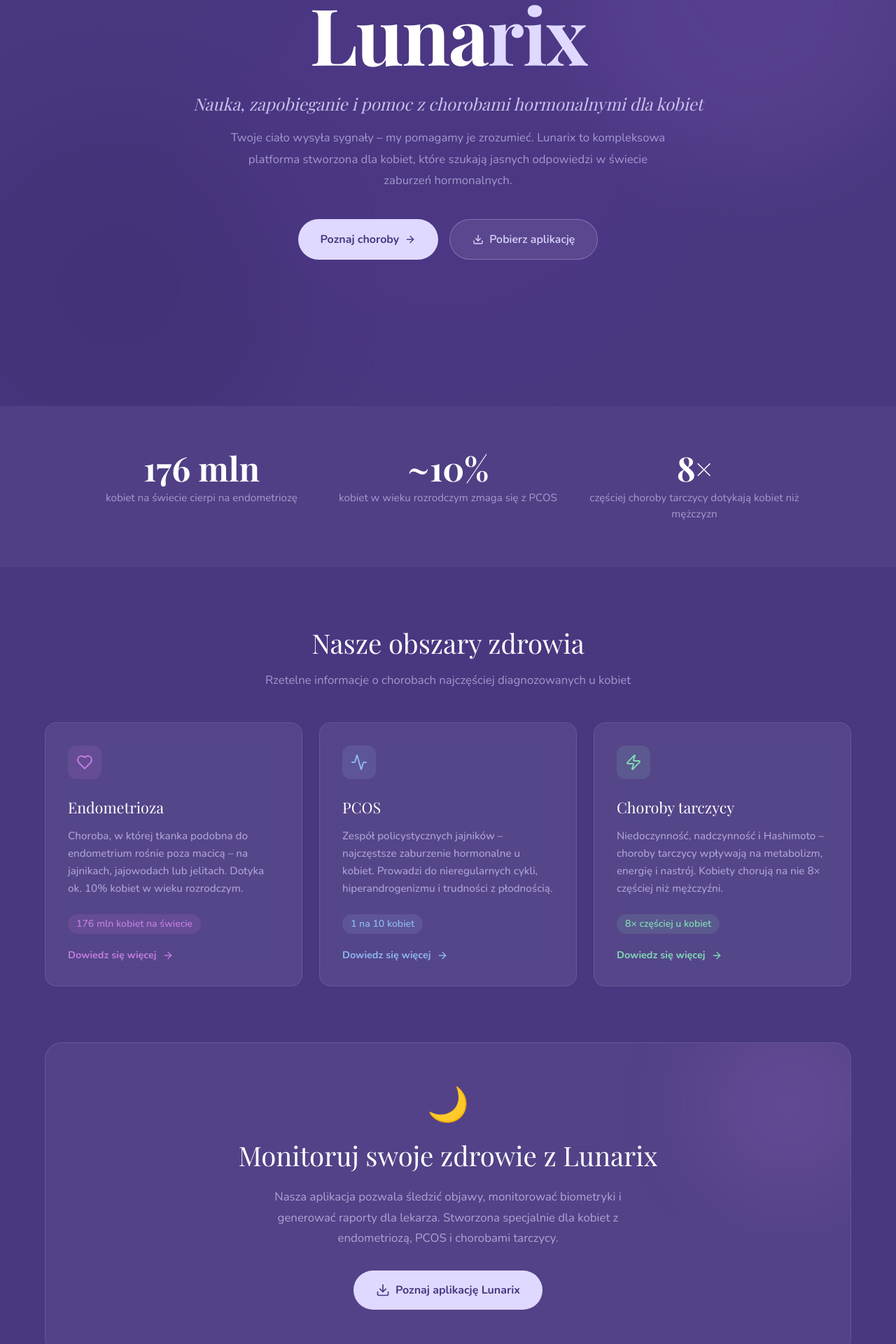
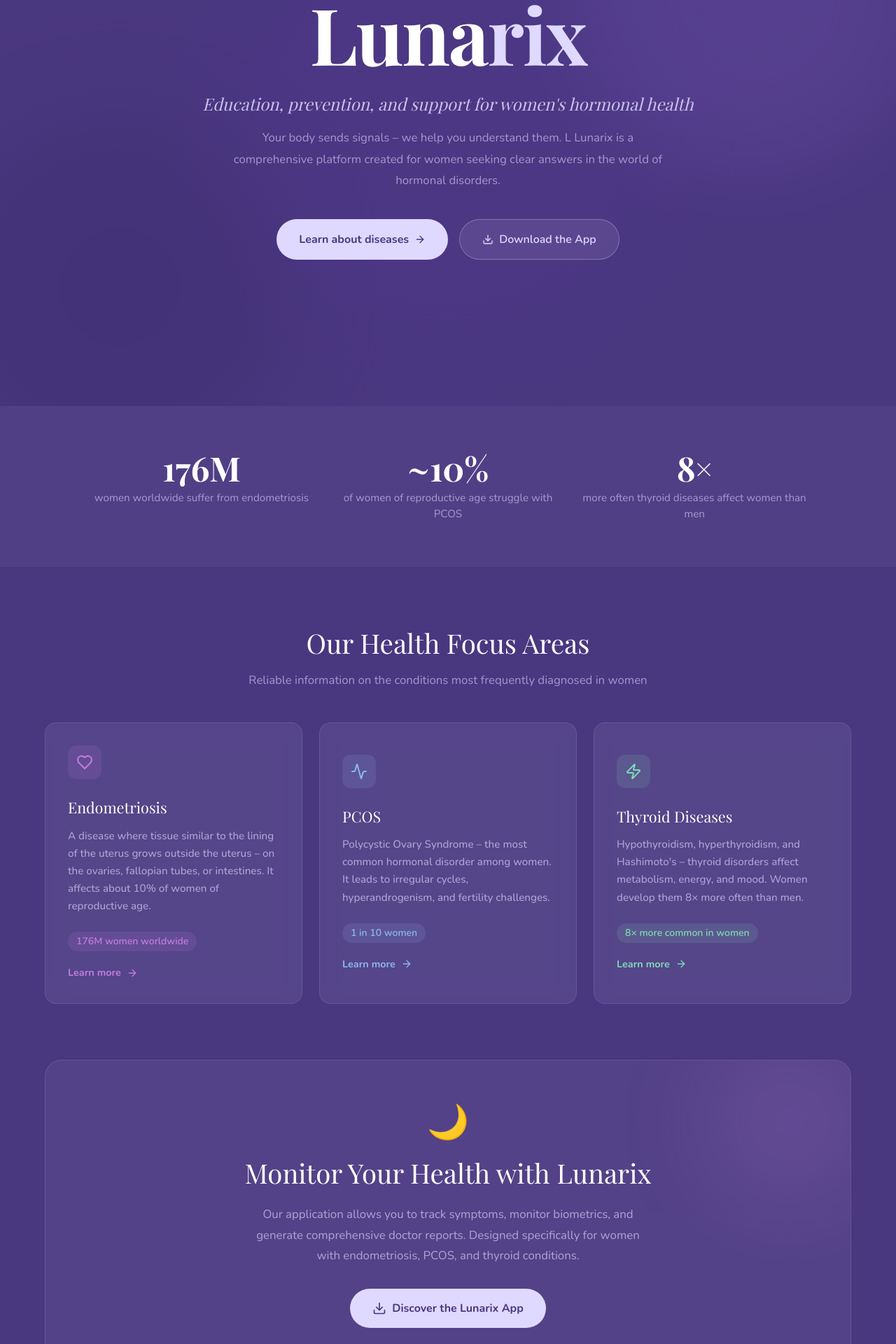
Before and after one commit to clt-coding/lunarix, a React (Vite) app: page / in a window 1280 px wide. Shown: the part 300-2220 px from the top of the page at 70% size. Built offline with nearby package versions, Linux system fonts and the light colour scheme; a web font is replaced by a local one.

Commit message:
translate

```diff
--- a/src/app/App.tsx
+++ b/src/app/App.tsx
@@ -67,8 +67,7 @@
             fontFamily: "'Nunito', sans-serif",
           }}
         >
-          © 2026 Lunarix. Made with love by clt_coding ♥. Treści mają charakter wyłącznie informacyjny – nie
-          zastępują porady medycznej.
+            © 2026 Lunarix. Made with love by clt_coding ♥. The contents are for informational purposes only and do not substitute for professional medical advice.
         </p>
       </footer>
     </div>
--- a/src/app/components/AppPage.tsx
+++ b/src/app/components/AppPage.tsx
@@ -7,41 +7,42 @@
   Users,
 } from "lucide-react";
 
+
 const features = [
     {
         icon: Calendar,
-    title: "Kalendarz cyklu",
-    desc: "Śledź swój cykl menstruacyjny i przewiduj kolejne fazy z pomocą spersonalizowanych algorytmów.",
+        title: "Cycle Calendar",
+        desc: "Track your menstrual cycle and predict upcoming phases with the help of personalized algorithms.",
         color: "#c17de0",
     },
     {
         icon: Activity,
-    title: "Monitoring biometryczny",
-    desc: "Rejestruj tętno, wagę, temperaturę ciała, ciśnienie i inne wskaźniki zdrowotne każdego dnia.",
+        title: "Biometric Monitoring",
+        desc: "Log your heart rate, weight, body temperature, blood pressure, and other health indicators every day.",
         color: "#8cb8f0",
     },
     {
         icon: Bell,
-    title: "Przypomnienia o lekach",
-    desc: "Inteligentne przypomnienia o dawkach leków, badaniach kontrolnych i wizytach u lekarza.",
+        title: "Medication Reminders",
+        desc: "Smart reminders for medication doses, routine check-ups, and doctor appointments.",
         color: "#80d9b4",
     },
     {
         icon: FileText,
-    title: "Raporty dla lekarza",
-    desc: "Generuj kompleksowe raporty zdrowotne gotowe do okazania endokrynologowi lub ginekologowi.",
+        title: "Doctor Reports",
+        desc: "Generate comprehensive health reports ready to share with your endocrinologist or gynecologist.",
         color: "#f0b88c",
     },
     {
         icon: Shield,
-    title: "Bezpieczeństwo danych",
-    desc: "Twoje dane zdrowotne są szyfrowane end-to-end i nigdy nie trafiają do osób trzecich.",
+        title: "Data Security",
+        desc: "Your health data is encrypted end-to-end and is never shared with third parties.",
         color: "#e87d9a",
     },
     {
         icon: Users,
-    title: "Wspólnota kobiet",
-    desc: "Dołącz do setek kobiet, które rozumieją Twoje wyzwania zdrowotne i wspierają się nawzajem.",
+        title: "Women's Community",
+        desc: "Join hundreds of women who understand your health challenges and support each other.",
         color: "#a8d8a8",
     },
 ];
@@ -74,7 +75,7 @@
                   border: "1px solid rgba(223,217,255,0.2)",
                 }}
               >
-                Wkrótce na App Store i Google Play
+                  Coming soon to App Store and Google Play
               </div>
 
               <h1
@@ -87,9 +88,9 @@
                   marginBottom: "1.5rem",
                 }}
               >
-                Aplikacja stworzona
+                  An app designed
                 <br />
-                <span style={{ color: "#DFD9FF" }}>z myślą o Tobie</span>
+                <span style={{ color: "#DFD9FF" }}>just for you</span>
               </h1>
 
               <p
@@ -102,10 +103,9 @@
                   maxWidth: "480px",
                 }}
               >
-                Lunarix to pierwsza taka aplikacja do monitorowania zdrowia i generowania raportu pdf
-                zaprojektowana specjalnie dla kobiet z endometriozą, PCOS oraz
-                chorobami tarczycy. Śledź objawy, biometryki i cykl – wszystko
-                w jednym miejscu.
+                  Lunarix is the first health tracking app specifically designed
+                  for women dealing with endometriosis, PCOS, and thyroid conditions.
+                  Track your symptoms, biometrics, and cycle – all in one place.
               </p>
 
               {/* Download buttons */}
@@ -122,7 +122,7 @@
                   <img src="/assets/images/Apple_logo_black.svg" alt="apple" width="30" height="30" />
                   <div className="text-left">
                     <div style={{ fontSize: "0.7rem", fontWeight: 400, opacity: 0.6 }}>
-                      Wkrótce
+                      Soon on the
                     </div>
                     <div style={{ fontSize: "1rem" }}>App Store</div>
                   </div>
@@ -141,7 +141,7 @@
                   <span className="text-2xl">▶</span>
                   <div className="text-left">
                     <div style={{ fontSize: "0.7rem", fontWeight: 400, opacity: 0.6 }}>
-                      Wkrótce
+                      Soon on the
                     </div>
                     <div style={{ fontSize: "1rem" }}>Google Play</div>
                   </div>
@@ -173,7 +173,7 @@
               color: "#ffffff",
             }}
           >
-            Wszystko, czego potrzebujesz
+              Everything you need
           </h2>
           <p
             className="text-center mb-14"
@@ -183,7 +183,7 @@
               fontSize: "1.05rem",
             }}
           >
-            Funkcje zaprojektowane z myślą o kobietach z chorobami przewlekłymi
+              Features designed specifically for women with chronic conditions
           </p>
 
           <div className="grid grid-cols-1 sm:grid-cols-2 lg:grid-cols-3 gap-5">
--- a/src/app/components/ChorobyPage.tsx
+++ b/src/app/components/ChorobyPage.tsx
@@ -3,68 +3,68 @@
 
 const diseasesData = {
     pcos: {
-    title: "PCOS (Zespół Policystycznych Jajników)",
-    tag: "Zaburzenia owulacji i metabolizmu",
-    desc: "Najczęstsze zaburzenie endokrynologiczne u kobiet w wieku rozrodczym. Głównym motorem choroby jest insulinooporność (u 50–70% pacjentek). Wysoki poziom insuliny stymuluje jajniki do nadprodukcji androgenów (męskich hormonów), co blokuje owulację, niszczy cerę i rozregulowuje cykl.",
+        title: "PCOS (Polycystic Ovary Syndrome)",
+        tag: "Ovulatory and metabolic disorders",
+        desc: "The most common endocrine disorder among women of reproductive age. The main driver of the condition is insulin resistance (present in 50–70% of patients). High insulin levels stimulate the ovaries to overproduce androgens (male hormones), which blocks ovulation, disrupts the skin, and deregulates the cycle.",
         symptoms: [
-      "Nieregularne lub rzadkie miesiączki (oligomenorrhoea) albo ich całkowity brak",
-      "Hirsutyzm – nadmierne owłosienie na twarzy, klatce piersiowej i brzuchu",
-      "Trądzik o podłożu hormonalnym oraz silne przetłuszczanie się skóry",
-      "Łysienie androgenowe (przerzedzenie włosów na koronie głowy)",
-      "Przyrost masy ciała, szczególnie w rzucie brzusznym (trzewnym)",
-      "Acanthosis nigricans – ciemnienie skóry w fałdach (kark, pachy) jako objaw insulinooporności"
+            "Irregular or infrequent periods (oligomenorrhoea) or their complete absence",
+            "Hirsutism – excessive hair growth on the face, chest, and abdomen",
+            "Hormonal acne and severe skin oiliness",
+            "Androgenetic alopecia (hair thinning on the crown of the head)",
+            "Weight gain, particularly in the abdominal (visceral) area",
+            "Acanthosis nigricans – darkening of the skin in creases (neck, armpits) as a sign of insulin resistance"
         ]
     },
     endometrioza: {
-    title: "Endometrioza",
-    tag: "Przewlekły systemowy stan zapalny",
-    desc: "Choroba polegająca na obecności komórek błony śluzowej macicy (endometrium) poza jej naturalnym położeniem – najczęściej na jajnikach, otrzewnej, jelitach czy pęcherzu moczowym. Tkanka ta reaguje na cykl hormonalny, krwawi wewnętrznie, wywołując guzy, zrosty i potężny ból przewlekły.",
+        title: "Endometriosis",
+        tag: "Chronic systemic inflammation",
+        desc: "A condition characterized by the presence of endometrial-like tissue (the lining of the uterus) outside its natural location – most commonly on the ovaries, peritoneum, intestines, or bladder. This tissue responds to the hormonal cycle and bleeds internally, causing lesions, adhesions, and severe chronic pain.",
         symptoms: [
-      "Dysmenorrhea – potworny, paraliżujący ból podbrzusza i krzyża podczas miesiączki",
-      "Dyspareunia – głęboki ból w trakcie lub bezpośrednio po stosunku seksualnym",
-      "Dyschezja i dysuria – ból przy wypróżnianiu lub oddawaniu moczu, nasilający się w trakcie okresu",
-      "Przewlekły ból miednicy mniejszej, trwający niezależnie od fazy cyklu",
-      "Tzw. Endo-belly – bolesne, nagłe wzdęcia brzucha przypominające ciążę, połączone z problemami jelitowymi",
-      "Przewlekłe, obezwładniające zmęczenie wywołane ciągłą walką układu odpornościowego ze stanem zapalnym"
+            "Dysmenorrhea – excruciating, paralyzing pelvic and lower back pain during menstruation",
+            "Dyspareunia – deep pain during or immediately after sexual intercourse",
+            "Dyschezia and dysuria – pain during bowel movements or urination, worsening during the period",
+            "Chronic pelvic pain lasting independently of the cycle phase",
+            "So-called 'Endo-belly' – painful, sudden abdominal bloating resembling pregnancy, combined with bowel issues",
+            "Chronic, debilitating fatigue caused by the immune system's constant battle against inflammation"
         ]
     },
     tarczyca: {
         niedoczynnosc: {
-      title: "Niedoczynność Tarczycy",
-      tag: "Spowolnienie metabolizmu komórkowego",
-      desc: "Stan, w którym gruczoł tarczowy produkuje zbyt mało hormonów (tyroksyny T4 i trójjodotyroniny T3) w stosunku do zapotrzebowania organizmu. Skutkuje to 'zwolnieniem obrotów' wszystkich układów, w tym spowolnieniem pracy serca (bradykardia) i obniżeniem temperatury ciała.",
+            title: "Hypothyroidism",
+            tag: "Slowing of cellular metabolism",
+            desc: "A state in which the thyroid gland produces too little hormone (thyroxine T4 and triiodothyronine T3) relative to the body's needs. This results in 'slowing down' all systems, including a decreased heart rate (bradycardia) and lowered body temperature.",
             symptoms: [
-        "Permanentne zmęczenie, senność w ciągu dnia i ogólne osłabienie",
-        "Niewyjaśniony przyrost masy ciała i ogromne trudności z jej redukcją",
-        "Nietolerancja zimna – stałe uczucie chłodu, wiecznie zimne dłonie i stopy",
-        "Skrajnie sucha, szorstka skóra (szczególnie na łokciach i kolanach) oraz łamliwe włosy",
-        "Zaparcia, wzdęcia i spowolniona perystaltyka jelit",
-        "Zaburzenia pamięci, koncentracji, tzw. mgła mózgowa i stany obniżonego nastroju"
+                "Permanent fatigue, daytime sleepiness, and general weakness",
+                "Unexplained weight gain and immense difficulty reducing it",
+                "Cold intolerance – constant feeling of chilliness, perpetually cold hands and feet",
+                "Extremely dry, rough skin (especially on elbows and knees) and brittle hair",
+                "Constipation, bloating, and slowed intestinal peristalsis",
+                "Memory and concentration problems, so-called brain fog, and low mood states"
             ]
         },
         nadczynnosc: {
-      title: "Nadczynność Tarczycy",
-      tag: "Hipermetabolizm i nadaktywność organów",
-      desc: "Stan patologiczny wynikający z nadprodukcji hormonów tarczycy. Wprowadza organizm w stan stałego przyspieszenia – serce bije nienaturalnie szybko (tachykardia, wysokie tętno spoczynkowe w nocy), a metabolizm spala zasoby energetyczne w ekstremalnym tempie.",
+            title: "Hyperthyroidism",
+            tag: "Hypermetabolism and organ overactivity",
+            desc: "A pathological state resulting from the overproduction of thyroid hormones. It puts the body into a state of constant acceleration – the heart beats unnaturally fast (tachycardia, high resting heart rate at night), and metabolism burns energy resources at an extreme pace.",
             symptoms: [
-        "Gwałtowny spadek masy ciała pomimo stałego, a nawet zwiększonego apetytu",
-        "Kołatanie serca, tachykardia, uczucie niepokoju w klatce piersiowej",
-        "Nietolerancja wysokich temperatur, uderzenia gorąca i nadmierna potliwość",
-        "Wewnętrzny niepokój, bezsenność, skrajna drażliwość i nerwowość",
-        "Widoczne, drobne drżenie rąk i osłabienie siły mięśniowej",
-        "Przyspieszona praca jelit, częste wypróżnienia lub biegunki"
+                "Rapid weight loss despite a stable or even increased appetite",
+                "Heart palpitations, tachycardia, a feeling of anxiety in the chest",
+                "Heat intolerance, hot flashes, and excessive sweating",
+                "Internal restlessness, insomnia, extreme irritability, and nervousness",
+                "Visible, fine tremors in the hands and muscle weakness",
+                "Accelerated bowel activity, frequent bowel movements, or diarrhea"
             ]
         },
         hashimoto: {
-      title: "Choroba Hashimoto",
-      tag: "Przewlekłe autoimmunologiczne zapalenie tarczycy",
-      desc: "Choroba o podłożu układu odpornościowego, w której własne przeciwciała powoli niszczą tkankę tarczycy, prowadząc z czasem do jej włóknienia i trwałej niedoczynności. Stan zapalny ma charakter destrukcyjny i przewlekły.",
+            title: "Hashimoto's Disease",
+            tag: "Chronic autoimmune thyroiditis",
+            desc: "An immune system disorder in which the body's own antibodies slowly destroy thyroid tissue, eventually leading to fibrosis and permanent hypothyroidism. The inflammation is destructive and chronic in nature.",
             symptoms: [
-        "Przewlekłe zmęczenie, stany depresyjne i apatia",
-        "Silne wahania nastroju i stany lękowe (związane z okresowymi rzutami hormonów)",
-        "Mgła mózgowa, drastyczny spadek koncentracji i zdolności zapamiętywania",
-        "Wędrujące bóle mięśniowe i bolesność stawów o nieznanej przyczynie",
-        "Zaburzenia owulacji, nieregularne cykle i trudności z donoszeniem ciąży"
+                "Chronic fatigue, depressive states, and apathy",
+                "Severe mood swings and anxiety (related to periodic hormone surges)",
+                "Brain fog, a drastic drop in concentration, and memory capacity",
+                "Wandering muscle pain and joint soreness of unknown origin",
+                "Ovulatory disorders, irregular cycles, and difficulties maintaining pregnancy"
             ]
         }
   }
@@ -94,8 +94,8 @@
         >
           {[
             { id: "pcos", label: "PCOS" },
-            { id: "endometrioza", label: "Endometrioza" },
-            { id: "tarczyca", label: "Choroby Tarczycy" },
+            { id: "endometrioza", label: "Endometriosis" },
+            { id: "tarczyca", label: "Thyroid Diseases" },
           ].map((tab) => {
             const isActive = activeTab === tab.id;
             return (
@@ -136,9 +136,9 @@
           {activeTab === "tarczyca" && (
             <div className="flex flex-wrap gap-2 mt-6 pt-6 border-t border-[rgba(255,255,255,0.12)]">
               {[
-                { id: "niedoczynnosc", label: "Niedoczynność" },
-                { id: "nadczynnosc", label: "Nadczynność" },
-                { id: "hashimoto", label: "Hashimoto" },
+                { id: "niedoczynnosc", label: "Hypothyroidism" },
+                { id: "nadczynnosc", label: "Hyperthyroidism" },
+                { id: "hashimoto", label: "Hashimoto's" },
               ].map((sub) => (
                 <button
                   key={sub.id}
@@ -164,7 +164,7 @@
           <div className="flex items-center gap-3 mb-6">
             <ShieldAlert className="w-6 h-6 text-[#e8bfff]" />
             <h2 style={{ fontFamily: "'Playfair Display', serif", fontSize: "1.7rem", color: "#ffffff", fontWeight: 600 }}>
-              Sygnały alarmowe organizmu (Objawy)
+                Body's Warning Signs (Symptoms)
             </h2>
           </div>
           <div className="space-y-3">
--- a/src/app/components/HomePage.tsx
+++ b/src/app/components/HomePage.tsx
@@ -9,29 +9,29 @@
   {
       id: "endometrioza" as Tab,
       icon: Heart,
-    title: "Endometrioza",
+      title: "Endometriosis",
       description:
-      "Choroba, w której tkanka podobna do endometrium rośnie poza macicą – na jajnikach, jajowodach lub jelitach. Dotyka ok. 10% kobiet w wieku rozrodczym.",
+          "A disease where tissue similar to the lining of the uterus grows outside the uterus – on the ovaries, fallopian tubes, or intestines. It affects about 10% of women of reproductive age.",
       color: "#c17de0",
-    stats: "176 mln kobiet na świecie",
+      stats: "176M women worldwide",
   },
     {
         id: "pcos" as Tab,
         icon: Activity,
         title: "PCOS",
         description:
-      "Zespół policystycznych jajników – najczęstsze zaburzenie hormonalne u kobiet. Prowadzi do nieregularnych cykli, hiperandrogenizmu i trudności z płodnością.",
+            "Polycystic Ovary Syndrome – the most common hormonal disorder among women. It leads to irregular cycles, hyperandrogenism, and fertility challenges.",
         color: "#8cb8f0",
-    stats: "1 na 10 kobiet",
+        stats: "1 in 10 women",
     },
     {
         id: "tarczyca" as Tab,
         icon: Zap,
-    title: "Choroby tarczycy",
+        title: "Thyroid Diseases",
         description:
-      "Niedoczynność, nadczynność i Hashimoto – choroby tarczycy wpływają na metabolizm, energię i nastrój. Kobiety chorują na nie 8× częściej niż mężczyźni.",
+            "Hypothyroidism, hyperthyroidism, and Hashimoto's – thyroid disorders affect metabolism, energy, and mood. Women develop them 8× more often than men.",
         color: "#80d9b4",
-    stats: "8× częściej u kobiet",
+        stats: "8× more common in women",
     },
 ];
 
@@ -80,7 +80,7 @@
               marginBottom: "1rem",
             }}
           >
-            Nauka, zapobieganie i pomoc z chorobami hormonalnymi dla kobiet
+              Education, prevention, and support for women's hormonal health
           </p>
 
           <p
@@ -94,9 +94,9 @@
               margin: "0 auto 2.5rem",
             }}
           >
-            Twoje ciało wysyła sygnały – my pomagamy je zrozumieć.
-            Lunarix to kompleksowa platforma stworzona dla kobiet,
-            które szukają jasnych odpowiedzi w świecie zaburzeń hormonalnych.
+            Your body sends signals – we help you understand them. L
+              Lunarix is a comprehensive platform created for women
+              seeking clear answers in the world of hormonal disorders.
           </p>
 
           <div className="flex flex-wrap gap-4 justify-center">
@@ -111,7 +111,7 @@
                 fontSize: "1rem",
               }}
             >
-              Poznaj choroby
+                Learn about diseases
               <ArrowRight className="w-4 h-4" />
             </button>
             <button
@@ -127,7 +127,7 @@
               }}
             >
               <Download className="w-4 h-4" />
-              Pobierz aplikację
+                Download the App
             </button>
           </div>
         </div>
@@ -141,16 +141,16 @@
         <div className="max-w-5xl mx-auto grid grid-cols-1 md:grid-cols-3 gap-8 text-center">
           {[
             {
-              stat: "176 mln",
-              desc: "kobiet na świecie cierpi na endometriozę",
+                stat: "176M",
+                desc: "women worldwide suffer from endometriosis",
             },
             {
                 stat: "~10%",
-              desc: "kobiet w wieku rozrodczym zmaga się z PCOS",
+                desc: "of women of reproductive age struggle with PCOS",
             },
             {
                 stat: "8×",
-              desc: "częściej choroby tarczycy dotykają kobiet niż mężczyzn",
+                desc: "more often thyroid diseases affect women than men",
             },
           ].map(({ stat, desc }) => (
             <div key={stat}>
@@ -192,7 +192,7 @@
               color: "#ffffff",
             }}
           >
-            Nasze obszary zdrowia
+              Our Health Focus Areas
           </h2>
           <p
             className="text-center mb-12"
@@ -202,7 +202,7 @@
               fontSize: "1.05rem",
             }}
           >
-            Rzetelne informacje o chorobach najczęściej diagnozowanych u kobiet
+              Reliable information on the conditions most frequently diagnosed in women
           </p>
 
           <div className="grid grid-cols-1 md:grid-cols-3 gap-6">
@@ -270,7 +270,7 @@
                       fontSize: "0.9rem",
                     }}
                   >
-                    Dowiedz się więcej
+                    Learn more
                   </span>
                   <ArrowRight className="w-4 h-4 transition-transform group-hover:translate-x-1" />
                 </div>
@@ -303,7 +303,7 @@
                 color: "#ffffff",
               }}
             >
-              Monitoruj swoje zdrowie z Lunarix
+                Monitor Your Health with Lunarix
             </h2>
             <p
               className="mb-8 max-w-xl mx-auto"
@@ -314,9 +314,9 @@
                 lineHeight: 1.75,
               }}
             >
-              Nasza aplikacja pozwala śledzić objawy, monitorować biometryki
-              i generować raporty dla lekarza. Stworzona specjalnie dla kobiet
-              z endometriozą, PCOS i chorobami tarczycy.
+                Our application allows you to track symptoms, monitor biometrics,
+                and generate comprehensive doctor reports. Designed specifically for women
+                with endometriosis, PCOS, and thyroid conditions.
             </p>
             <button
               onClick={() => onTabChange("aplikacja")}
@@ -330,7 +330,7 @@
               }}
             >
               <Download className="w-5 h-5" />
-              Poznaj aplikację Lunarix
+                Discover the Lunarix App
             </button>
           </div>
         </div>
```
Also changed, not shown: src/app/components/BadaniaPage.tsx (+15 -15 lines), src/app/components/OnasPage.tsx (+15 -15 lines). Lines whose indentation alone changed are shown as unchanged.
